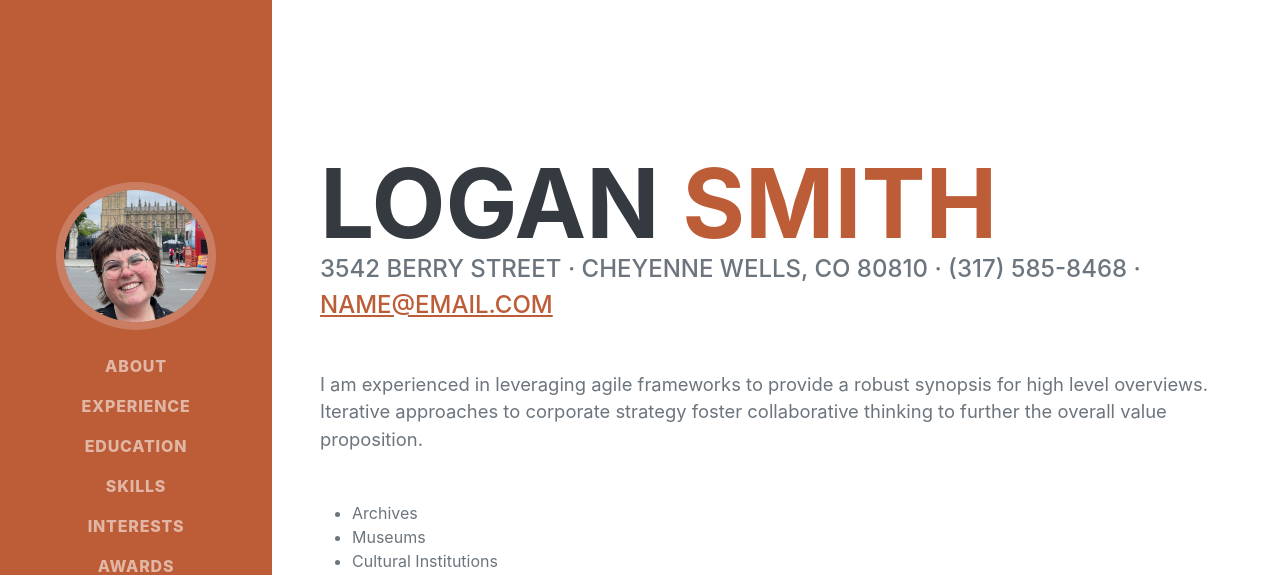
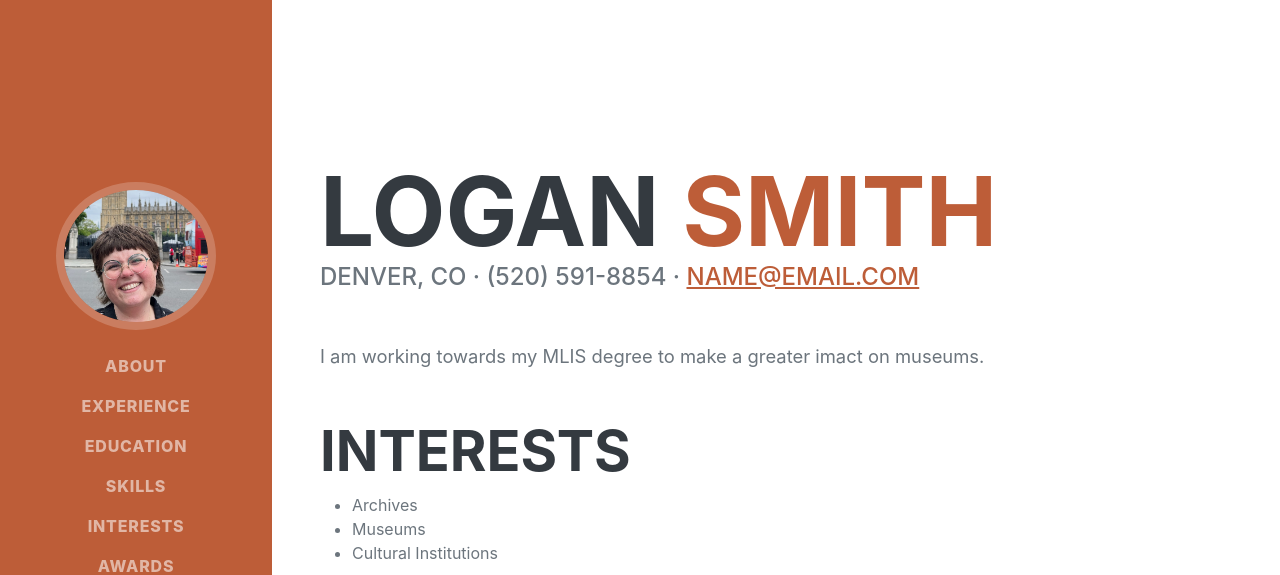
Before and after one commit to logandsmit/logandsmit.github.io, a plain HTML site: page index.html in a window 1280 px wide. Shown: the top 575 px of the page. Drawn offline with nearby package versions, Linux system fonts and the light colour scheme; a web font is replaced by a local one.

Commit message:
Homepage v4

```diff
--- a/index.html
+++ b/index.html
@@ -44,11 +44,14 @@
                         Logan
                         <span class="text-primary">Smith</span>
                     </h1>
+                    <!-- No adress needed -->
                     <div class="subheading mb-5">
-                        3542 Berry Street · Cheyenne Wells, CO 80810 · (317) 585-8468 ·
+                     Denver, CO · (520) 591-8854 ·
                         <a href="mailto:name@email.com">name@email.com</a>
                     </div>
-                    <p class="lead mb-5">I am experienced in leveraging agile frameworks to provide a robust synopsis for high level overviews. Iterative approaches to corporate strategy foster collaborative thinking to further the overall value proposition.</p>
+                    <p class="lead mb-5">I am working towards my MLIS degree to make a greater imact on museums.</p>
+                    <!-- Interests -->
+                     <h2>Interests</h2>
                     <ul>
                         <li>Archives</li>
                         <li>Museums</li>
@@ -222,6 +225,7 @@
                     </ul>
                 </div>
             </section>
+            <!-- Added new section  -->
 
                     <!-- Videos-->
                     <section class="resume-section" id="videos">
```
